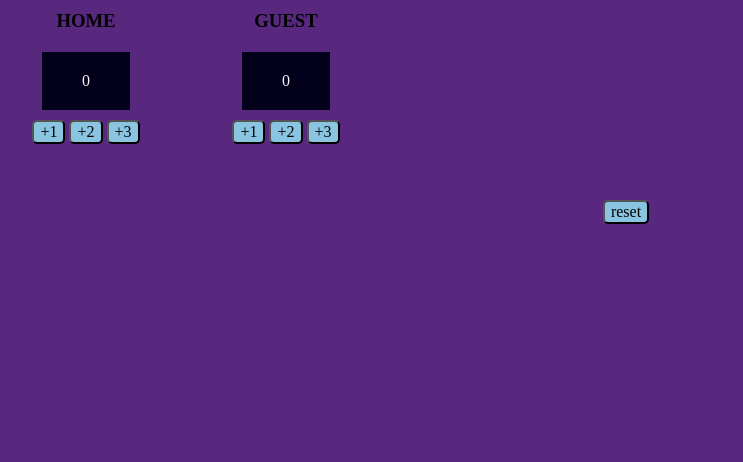
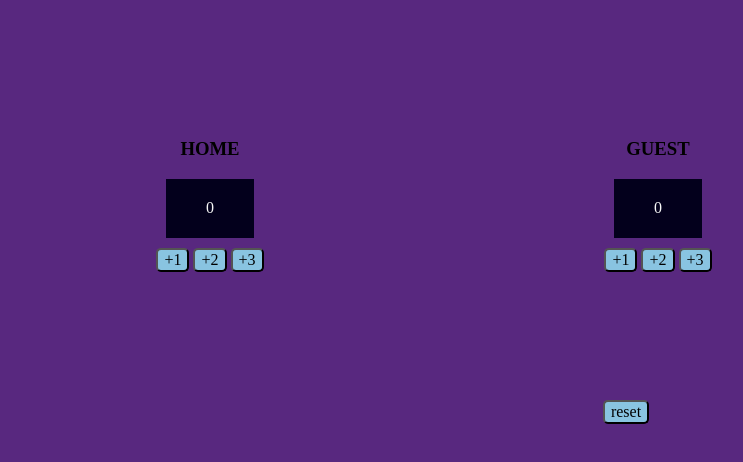
Before and after one commit to ahmedshalaboka/basketball, a website built with Vite: page index.html in a window 1280 px wide. Shown: the whole page, without its empty margins (14-757 px from the left). Built offline with nearby package versions, Linux system fonts and the light colour scheme; files whose address does not match are found by name.

Commit message:
Update index.css

```diff
--- a/index.css
+++ b/index.css
@@ -7,8 +7,9 @@ body {
 .container {
     display: flex;
     justify-content: space-around;
-    height: 200px;
-    width: 400px;
+    height: 50%;
+    width: 70%;
+    align-items: center;
 
 }
 .players{
```
